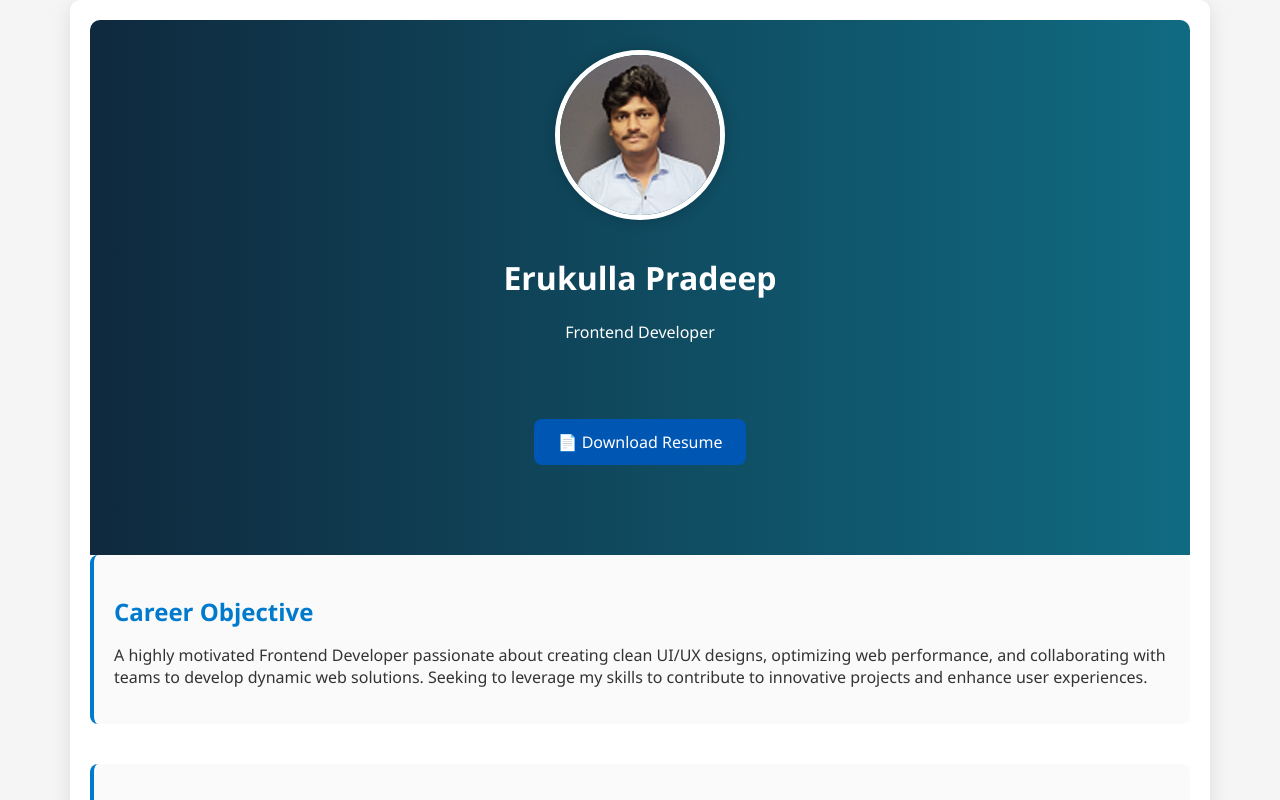
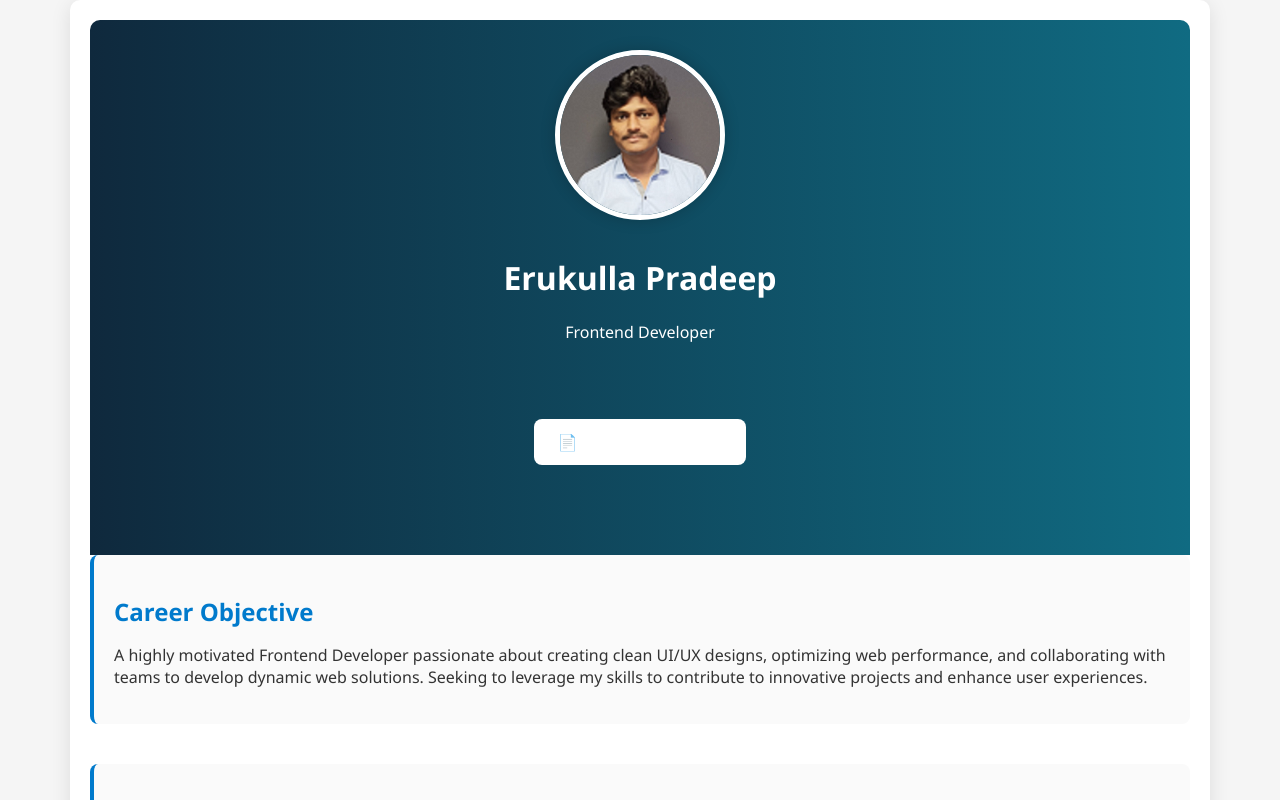
Before and after one commit to erukullapradeep/pradeep-portfolio-, a React (Create React App) app: page / in a window 1280 px wide. In both pictures the pointer is over the link "📄 Download Resume". Shown: the top 800 px of the page. Built offline with nearby package versions, Linux system fonts and the light colour scheme.

Commit message:
Update App.css

```diff
--- a/src/App.css
+++ b/src/App.css
@@ -18,7 +18,7 @@
 }
 
 .download-btn:hover {
-  background-color: #0056b3;
+  background-color: #ffffff;
 }
 
 body {
```
